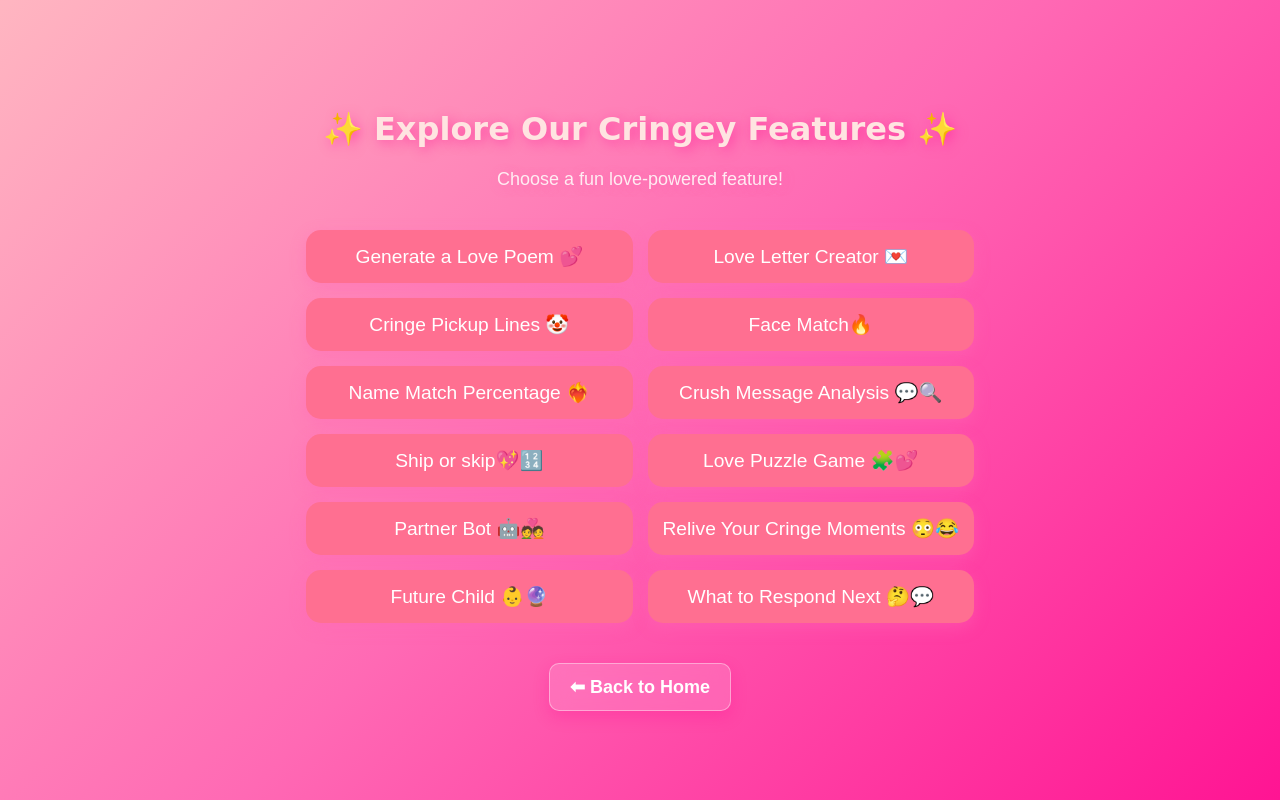
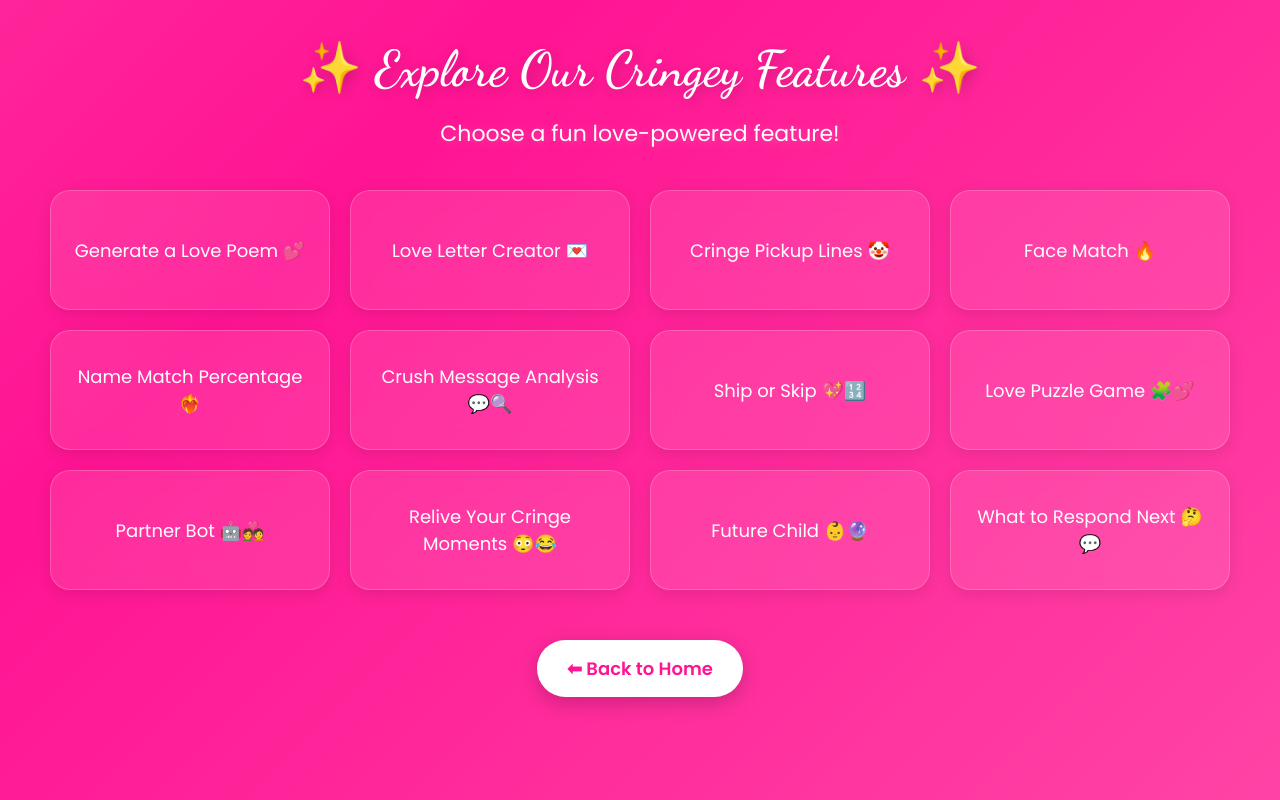
Before and after one commit to himarg2274/Crush-O-Meter, a Flask app: page /features in a window 1280 px wide. Run offline with Flask 3, Linux system fonts and the light colour scheme.

Commit message:
Update features.html

```diff
--- a/templates/features.html
+++ b/templates/features.html
@@ -4,210 +4,224 @@
     <meta charset="UTF-8">
     <meta name="viewport" content="width=device-width, initial-scale=1.0">
     <title>Features - Love-O-Tron 3000 ❤️</title>
-    <link rel="stylesheet" href="{{ url_for('static', filename='css/styles.css') }}">
+    <link href="https://cdnjs.cloudflare.com/ajax/libs/animate.css/4.1.1/animate.min.css" rel="stylesheet">
     <style>
+        @import url('https://fonts.googleapis.com/css2?family=Poppins:wght@300;400;600&family=Dancing+Script:wght@600&display=swap');
+
+        * {
+            margin: 0;
+            padding: 0;
+            box-sizing: border-box;
+        }
+
         body {
             font-family: 'Poppins', sans-serif;
-    background: linear-gradient(135deg, #ffb6c1, #ff69b4, #ff1493);
+            background: linear-gradient(-45deg, #ff69b4, #ff1493, #ff69b4, #ff1493);
+            background-size: 400% 400%;
+            animation: gradient 15s ease infinite;
             text-align: center;
             color: #fff;
-    margin: 0;
-    padding: 0;
             min-height: 100vh;
-    display: flex;
-    justify-content: center;
-    align-items: center;
-    flex-direction: column;
+            padding: 40px 20px;
             position: relative;
-    overflow: hidden;
+            overflow-x: hidden;
         }
 
         .container {
-    max-width: 500px;
-    background: rgba(255, 20, 147, 0.2);
-    color: #fff;
-    padding: 20px;
-    border-radius: 15px;
-    box-shadow: 0 5px 15px rgba(255, 20, 147, 0.3);
-    backdrop-filter: blur(10px);
+            max-width: 1200px;
+            margin: 0 auto;
+        }
+
+        .header {
+            margin-bottom: 40px;
+            animation: fadeIn 1s ease-out;
         }
 
         .title {
-    font-size: 32px;
+            font-size: clamp(32px, 5vw, 48px);
             font-weight: bold;
             font-family: 'Dancing Script', cursive;
-    color: #ffe4e1;
-    text-shadow: 3px 3px 12px rgba(255, 20, 147, 0.5);
+            color: #fff;
+            margin-bottom: 20px;
+            text-shadow: 3px 3px 12px rgba(0, 0, 0, 0.2);
+            animation: pulse 2s infinite;
         }
 
         .subtitle {
-    font-size: 18px;
-    color: #ffecf2;
+            font-size: clamp(18px, 2.5vw, 22px);
+            color: #fff;
             text-shadow: 2px 2px 10px rgba(255, 105, 180, 0.6);
         }
 
-.match-box {
+        .grid {
+            display: grid;
+            grid-template-columns: repeat(auto-fit, minmax(280px, 1fr));
+            gap: 20px;
+            max-width: 1200px;
+            margin: 0 auto 30px;
+            padding: 0 10px;
+        }
+
+        .feature-box {
+            background: rgba(255, 255, 255, 0.1);
+            backdrop-filter: blur(10px);
+            border-radius: 20px;
+            padding: 25px 20px;
+            color: #fff;
+            text-decoration: none;
+            font-size: 18px;
+            font-weight: 500;
+            transition: all 0.3s ease;
+            border: 1px solid rgba(255, 255, 255, 0.2);
+            box-shadow: 0 4px 15px rgba(0, 0, 0, 0.1);
+            position: relative;
+            overflow: hidden;
             display: flex;
-    flex-direction: column;
             align-items: center;
+            justify-content: center;
+            min-height: 120px;
+            text-align: center;
+            animation: fadeIn 0.5s ease-out;
+        }
+
+        .feature-box:hover {
+            transform: translateY(-5px);
+            background: rgba(255, 255, 255, 0.2);
+            box-shadow: 0 8px 25px rgba(0, 0, 0, 0.2);
+        }
+
+        .feature-box::before {
+            content: '';
+            position: absolute;
+            top: 0;
+            left: -100%;
+            width: 100%;
+            height: 100%;
+            background: linear-gradient(
+                90deg,
+                transparent,
+                rgba(255, 255, 255, 0.2),
+                transparent
+            );
+            transition: 0.5s;
+        }
+
+        .feature-box:hover::before {
+            left: 100%;
+        }
+
+        .btn {
+            background: #fff;
+            color: #ff1493;
+            font-size: 18px;
+            padding: 15px 30px;
+            border: none;
+            border-radius: 30px;
+            cursor: pointer;
+            text-decoration: none;
+            display: inline-block;
+            transition: all 0.3s ease;
+            font-weight: 600;
+            box-shadow: 0 6px 20px rgba(0, 0, 0, 0.2);
+            margin-top: 20px;
+        }
+
+        .btn:hover {
+            transform: translateY(-3px);
+            box-shadow: 0 8px 25px rgba(0, 0, 0, 0.3);
+            background: #ff1493;
+            color: #fff;
+        }
+
+        .floating-heart {
+            position: absolute;
+            font-size: clamp(20px, 4vw, 30px);
+            pointer-events: none;
+            z-index: 1;
+            animation: floatUp 4s ease-in infinite;
+        }
+
+        @keyframes gradient {
+            0% { background-position: 0% 50%; }
+            50% { background-position: 100% 50%; }
+            100% { background-position: 0% 50%; }
+        }
+
+        @keyframes floatUp {
+            0% {
+                transform: translateY(100vh) rotate(0deg);
+                opacity: 1;
+            }
+            100% {
+                transform: translateY(-100vh) rotate(360deg);
+                opacity: 0;
+            }
+        }
+
+        @keyframes pulse {
+            0% { transform: scale(1); }
+            50% { transform: scale(1.05); }
+            100% { transform: scale(1); }
+        }
+
+        @keyframes fadeIn {
+            from { opacity: 0; transform: translateY(20px); }
+            to { opacity: 1; transform: translateY(0); }
+        }
+
+        @media (max-width: 768px) {
+            .grid {
+                grid-template-columns: repeat(auto-fit, minmax(250px, 1fr));
                 gap: 15px;
             }
 
-.input-container {
-    width: 100%;
-    text-align: left;
+            .feature-box {
+                min-height: 100px;
+                padding: 20px 15px;
+                font-size: 16px;
             }
-
-label {
-    font-weight: bold;
-    color: #ffe4e1;
-    display: block;
-    margin-bottom: 5px;
         }
-
-input {
-    width: 100%;
-    padding: 10px;
-    font-size: 16px;
-    border: 2px solid rgba(255, 105, 180, 0.5);
-    border-radius: 8px;
-    outline: none;
-    transition: 0.3s;
-    background: rgba(255, 20, 147, 0.2);
-    color: #fff;
-}
-
-input::placeholder {
-    color: rgba(255, 255, 255, 0.7);
-}
-
-input:focus {
-    border-color: #ff1493;
-    box-shadow: 0 0 10px rgba(255, 105, 180, 0.5);
-}
-
-/* Glassy Button */
-.btn {
-    background: rgba(255, 255, 255, 0.15);
-    color: #fff;
-    font-size: 18px;
-    padding: 12px 20px;
-    border: none;
-    border-radius: 10px;
-    cursor: pointer;
-    transition: 0.3s;
-    font-weight: bold;
-    box-shadow: 0 6px 15px rgba(255, 20, 147, 0.3);
-    backdrop-filter: blur(10px);
-    border: 1px solid rgba(255, 255, 255, 0.4);
-}
-
-.btn:hover {
-    background: rgba(255, 255, 255, 0.25);
-    transform: scale(1.1);
-    box-shadow: 0 8px 20px rgba(255, 20, 147, 0.5);
-}
-
-/* Glassy Result Box */
-.result-box {
-    background: rgba(255, 20, 147, 0.2);
-    color: #ff69b4;
-    font-size: 22px;
-    padding: 15px;
-    border-radius: 10px;
-    margin-top: 15px;
-    font-weight: bold;
-    display: none;
-    animation: heartbeat 1s infinite alternate;
-    backdrop-filter: blur(10px);
-}
-
-@keyframes heartbeat {
-    0% { transform: scale(1); }
-    100% { transform: scale(1.1); }
-}
-
-/* Love Quote Styling */
-.quote-box {
-    margin-top: 20px;
-    padding: 15px;
-    text-align: center;
-    font-size: 18px;
-    font-weight: bold;
-    border-radius: 10px;
-    display: none;
-    transition: 0.5s ease-in-out;
-    color: #fff;
-    backdrop-filter: blur(10px);
-    border: 1px solid rgba(255, 255, 255, 0.4);
-}
-
-/* Color themes based on love percentage */
-.quote-high { background: rgba(255, 20, 147, 0.4); }
-.quote-good { background: rgba(255, 105, 180, 0.4); }
-.quote-mid { background: rgba(255, 182, 193, 0.4); color: #6a0572; }
-.quote-low { background: rgba(255, 228, 225, 0.4); color: #ff1493; }
-
-/* Floating Hearts */
-.heart {
-    position: absolute;
-    color: #ff69b4;
-    font-size: 30px;
-    animation: floatUp 3s infinite linear;
-    opacity: 0.6;
-}
-
-@keyframes floatUp {
-    0% { transform: translateY(0); opacity: 1; }
-    100% { transform: translateY(-100vh); opacity: 0; }
-}
-
-/* Glassy Back Button */
-.back-btn {
-    display: inline-block;
-    margin-top: 15px;
-    color: #fff;
-    text-decoration: none;
-    font-size: 16px;
-    background: rgba(255, 255, 255, 0.15);
-    padding: 10px 20px;
-    border-radius: 10px;
-    transition: 0.3s;
-    backdrop-filter: blur(10px);
-    border: 1px solid rgba(255, 255, 255, 0.4);
-}
-
-.back-btn:hover {
-    background: rgba(255, 255, 255, 0.25);
-    transform: scale(1.05);
-}
-
-
     </style>
 </head>
 <body>
-
+    <div class="container">
         <div class="header">
-        <h1 class="title">✨ Explore Our Cringey Features ✨</h1>
-        <p class="subtitle">Choose a fun love-powered feature!</p>
+            <h1 class="title animate__animated animate__bounceIn">✨ Explore Our Cringey Features ✨</h1>
+            <p class="subtitle animate__animated animate__fadeIn">Choose a fun love-powered feature!</p>
         </div>
 
         <div class="grid">
-        <a href="/poem" class="feature-box">Generate a Love Poem 💕</a>
-        <a href="/loveletter" class="feature-box">Love Letter Creator 💌</a>
-        <a href="/pickup" class="feature-box">Cringe Pickup Lines 🤡</a>
-        <a href="/match" class="feature-box">Face Match🔥</a>
-        <a href="/aimatch" class="feature-box">Name Match Percentage ❤️‍🔥</a>
-        <a href="#" class="feature-box">Crush Message Analysis 💬🔍</a>
-        <a href="#" class="feature-box">Ship or skip💖🔢</a>
-        <a href="#" class="feature-box">Love Puzzle Game 🧩💕</a>
-        <a href="/bot" class="feature-box">Partner Bot 🤖💑</a>
-        <a href="#" class="feature-box">Relive Your Cringe Moments 😳😂</a>
-        <a href="#" class="feature-box">Future Child 👶🔮</a>
-        <a href="/respond" class="feature-box">What to Respond Next 🤔💬</a>
+            <a href="/poem" class="feature-box animate__animated animate__fadeIn">Generate a Love Poem 💕</a>
+            <a href="/loveletter" class="feature-box animate__animated animate__fadeIn">Love Letter Creator 💌</a>
+            <a href="/pickup" class="feature-box animate__animated animate__fadeIn">Cringe Pickup Lines 🤡</a>
+            <a href="/match" class="feature-box animate__animated animate__fadeIn">Face Match 🔥</a>
+            <a href="/aimatch" class="feature-box animate__animated animate__fadeIn">Name Match Percentage ❤️‍🔥</a>
+            <a href="#" class="feature-box animate__animated animate__fadeIn">Crush Message Analysis 💬🔍</a>
+            <a href="#" class="feature-box animate__animated animate__fadeIn">Ship or Skip 💖🔢</a>
+            <a href="#" class="feature-box animate__animated animate__fadeIn">Love Puzzle Game 🧩💕</a>
+            <a href="/bot" class="feature-box animate__animated animate__fadeIn">Partner Bot 🤖💑</a>
+            <a href="#" class="feature-box animate__animated animate__fadeIn">Relive Your Cringe Moments 😳😂</a>
+            <a href="#" class="feature-box animate__animated animate__fadeIn">Future Child 👶🔮</a>
+            <a href="/respond" class="feature-box animate__animated animate__fadeIn">What to Respond Next 🤔💬</a>
         </div>
 
-    <a href="/" class="btn">⬅ Back to Home</a>
+        <a href="/" class="btn animate__animated animate__pulse">⬅ Back to Home</a>
+    </div>
 
+    <script>
+        function createHeart() {
+            const heart = document.createElement("div");
+            const hearts = ["❤️", "💖", "💕", "💗", "💓", "💝"];
+            heart.innerHTML = hearts[Math.floor(Math.random() * hearts.length)];
+            heart.classList.add("floating-heart");
+            heart.style.left = Math.random() * window.innerWidth + "px";
+            heart.style.transform = scale(${Math.random() * 0.5 + 0.5});
+            document.body.appendChild(heart);
+
+            setTimeout(() => heart.remove(), 4000);
+        }
+
+        setInterval(createHeart, 600);
+    </script>
 </body>
 </html>
```
Lines whose indentation alone changed are shown as unchanged.
